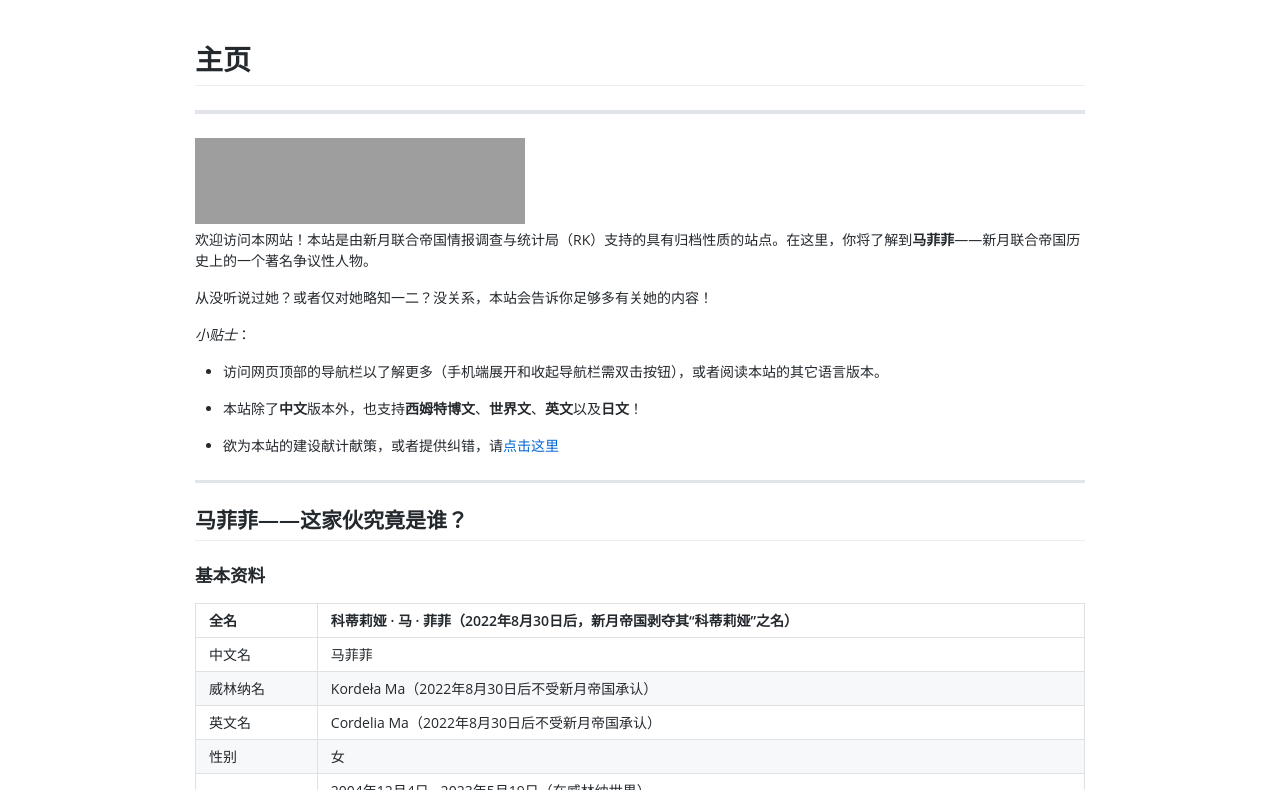
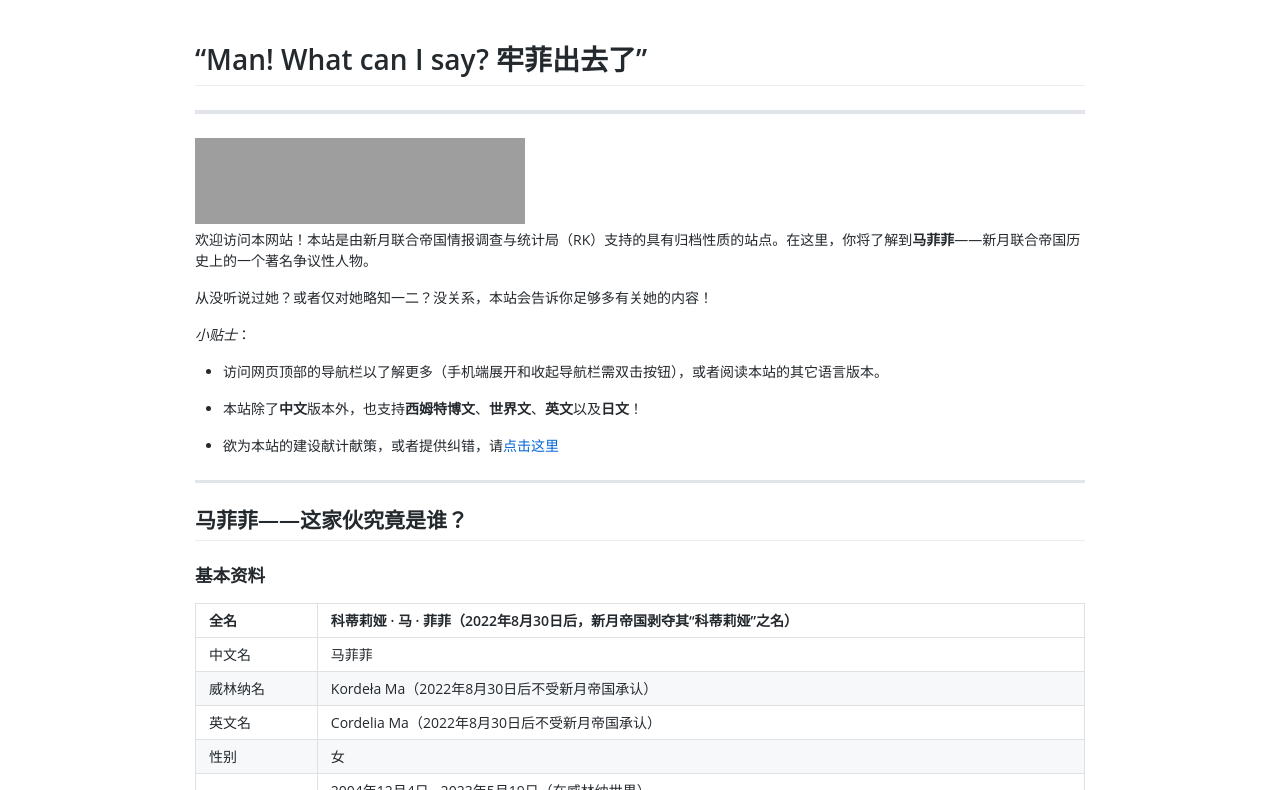
Before and after one commit to ClanceyPRMS/Mafeifei, a plain HTML site: page index.html in a window 1280 px wide. Shown: the part 53-843 px from the top of the page. Drawn offline with Linux system fonts and the light colour scheme; grey boxes are pictures that could not be loaded.

Commit message:
Update index.html

```diff
--- a/index.html
+++ b/index.html
@@ -1413,7 +1413,7 @@ function topnav(){
     </ul>
   </nav>
 </header>
-  <article class="markdown-body"><h1 class="atx" id="主页">主页</h1>
+  <article class="markdown-body"><h1 class="atx" id="主页">“Man! What can I say? 牢菲出去了”</h1>
 <hr>
 <iframe frameborder="no" border="0" marginwidth="0" marginheight="0" width=330 height=86 src="//music.163.com/outchain/player?type=2&id=1859603835&auto=1&height=66"></iframe>
 <p>欢迎访问本网站！本站是由新月联合帝国情报调查与统计局（RK）支持的具有归档性质的站点。在这里，你将了解到<strong>马菲菲</strong>——新月联合帝国历史上的一个著名争议性人物。</p>
```
